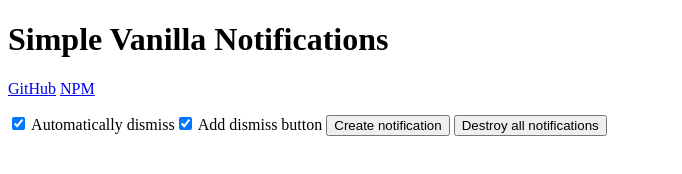
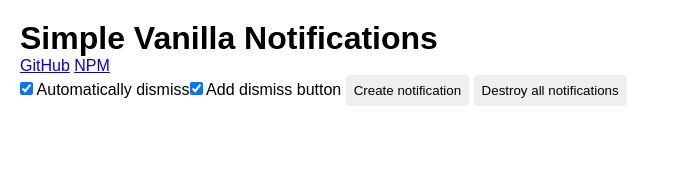
Before and after one commit to zadeviggers/Simple-Vanilla-Notifications, a website built with Vite: page index.html in a window 1280 px wide. Shown: the whole page, without its empty margins (0-682 px from the left). Built offline with nearby package versions, Linux system fonts and the light colour scheme.

Commit message:
Fix demo site

```diff
--- a/src/styles.css
+++ b/src/styles.css
@@ -1,5 +1,19 @@
+* {
+	margin: 0;
+	padding: 0;
+	border: 0;
+	box-sizing: border-box;
+	font-family: sans-serif;
+}
+
 html,
 body {
 	width: 100%;
 	height: 100%;
+	padding: 10px;
 }
+
+button {
+	padding: 8px;
+	border-radius: 4px;
+}
```
